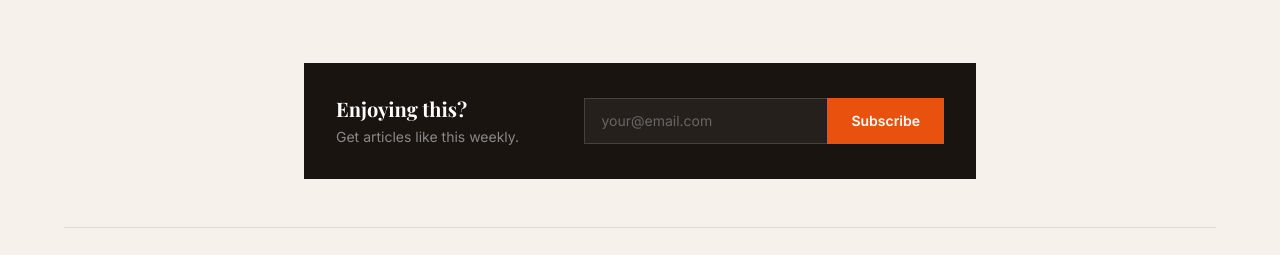
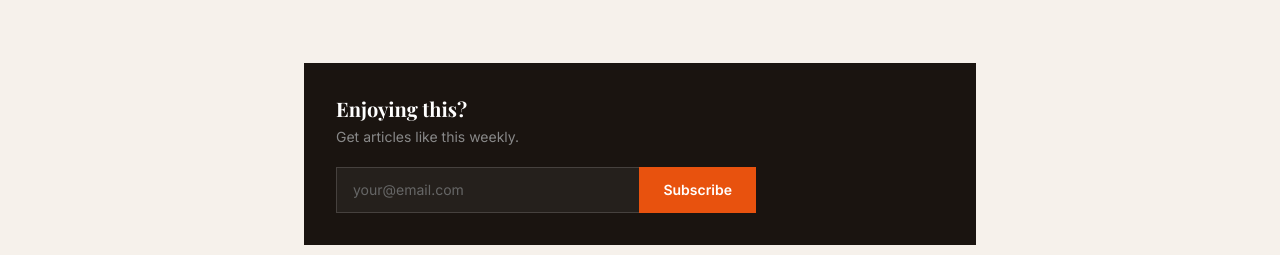
Before and after one commit to CeramicsIQ/ceramicsiq-site, a Next.js app: page /journal/market-report-q1-2026 in a window 1280 px wide. Shown: the part 1044-1299 px from the top of the page. Built offline with nearby package versions, Linux system fonts and the light colour scheme; no server answers.

Commit message:
Update EmailCapture.tsx

```diff
--- a/src/components/EmailCapture.tsx
+++ b/src/components/EmailCapture.tsx
@@ -2,12 +2,14 @@
 
 import { useState } from "react";
 
+type State = "idle" | "loading" | "success" | "error";
+
 export function EmailCapture({ variant = "light" }: { variant?: "light" | "dark" }) {
   const [email, setEmail] = useState("");
-  const [done, setDone] = useState(false);
+  const [state, setState] = useState<State>("idle");
   const dark = variant === "dark";
 
-  if (done) {
+  if (state === "success") {
     return (
       <p className="text-sm font-semibold text-ember">
         You&apos;re in. First dispatch incoming.
@@ -15,21 +17,39 @@ export function EmailCapture({ variant = "light" }: { variant?: "light" | "dark"
     );
   }
 
+  async function handleSubmit(e: React.FormEvent) {
+    e.preventDefault();
+    if (!email) return;
+    setState("loading");
+
+    try {
+      const res = await fetch("/api/subscribe", {
+        method: "POST",
+        headers: { "Content-Type": "application/json" },
+        body: JSON.stringify({ email }),
+      });
+
+      if (res.ok) {
+        setState("success");
+      } else {
+        setState("error");
+      }
+    } catch {
+      setState("error");
+    }
+  }
+
   return (
-    <form
-      onSubmit={(e) => {
-        e.preventDefault();
-        if (email) setDone(true);
-      }}
-      className="flex max-w-[420px]"
-    >
+    <form onSubmit={handleSubmit} className="flex flex-col gap-2 max-w-[420px] w-full">
+      <div className="flex">
         <input
           type="email"
           value={email}
           onChange={(e) => setEmail(e.target.value)}
           placeholder="your@email.com"
           required
-        className={`flex-1 px-4 py-3 text-sm border border-r-0 outline-none focus:ring-2 focus:ring-ember ${
+          disabled={state === "loading"}
+          className={`flex-1 px-4 py-3 text-sm border border-r-0 outline-none focus:ring-2 focus:ring-ember disabled:opacity-60 ${
             dark
               ? "bg-white/5 border-white/15 text-[#ddd] placeholder:text-[#666]"
               : "bg-white border-line text-ash placeholder:text-smoke"
@@ -37,10 +57,17 @@ export function EmailCapture({ variant = "light" }: { variant?: "light" | "dark"
         />
         <button
           type="submit"
-        className="px-6 py-3 text-sm font-semibold bg-ember text-white border-none cursor-pointer whitespace-nowrap hover:opacity-90 transition-opacity"
+          disabled={state === "loading"}
+          className="px-6 py-3 text-sm font-semibold bg-ember text-white border-none cursor-pointer whitespace-nowrap hover:opacity-90 transition-opacity disabled:opacity-60"
         >
-        Subscribe
+          {state === "loading" ? "..." : "Subscribe"}
         </button>
+      </div>
+      {state === "error" && (
+        <p className={`text-xs ${dark ? "text-red-400" : "text-red-600"}`}>
+          Something went wrong — please try again.
+        </p>
+      )}
     </form>
   );
 }
```
Lines whose indentation alone changed are shown as unchanged.
